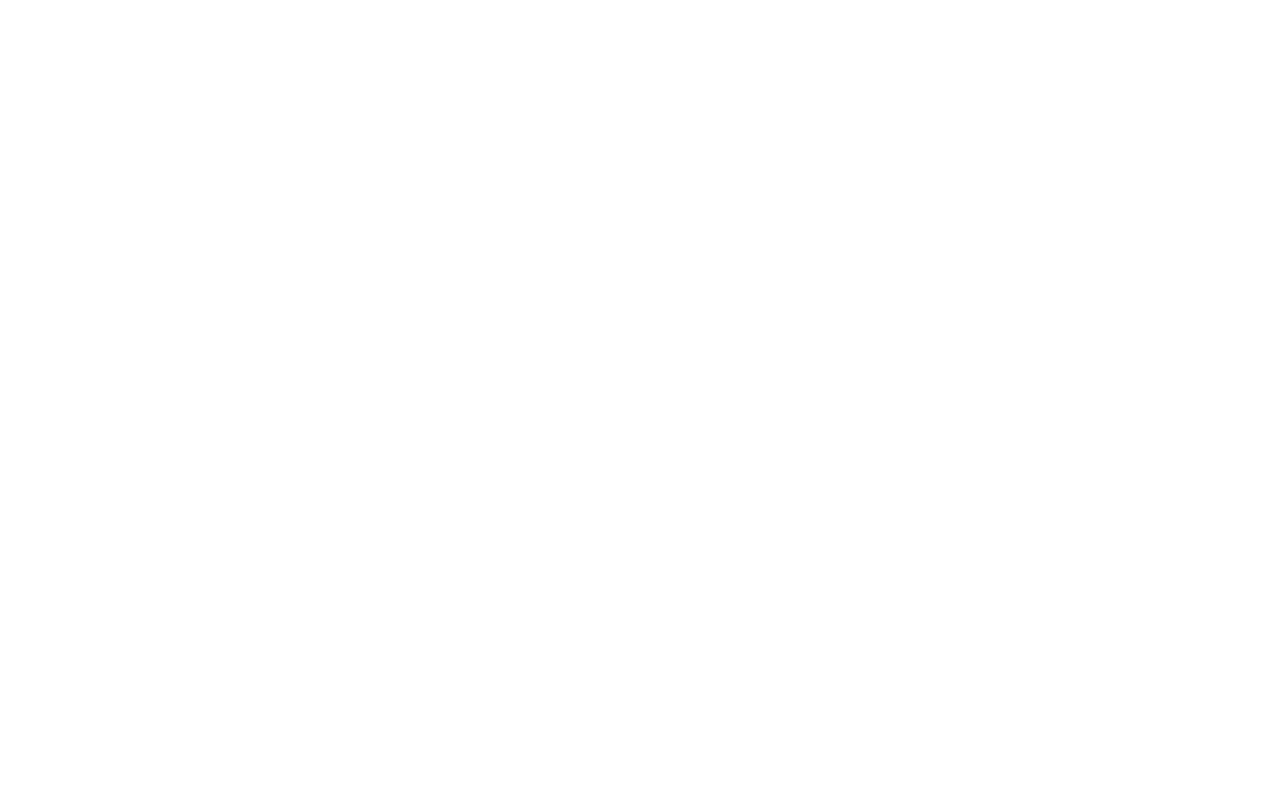
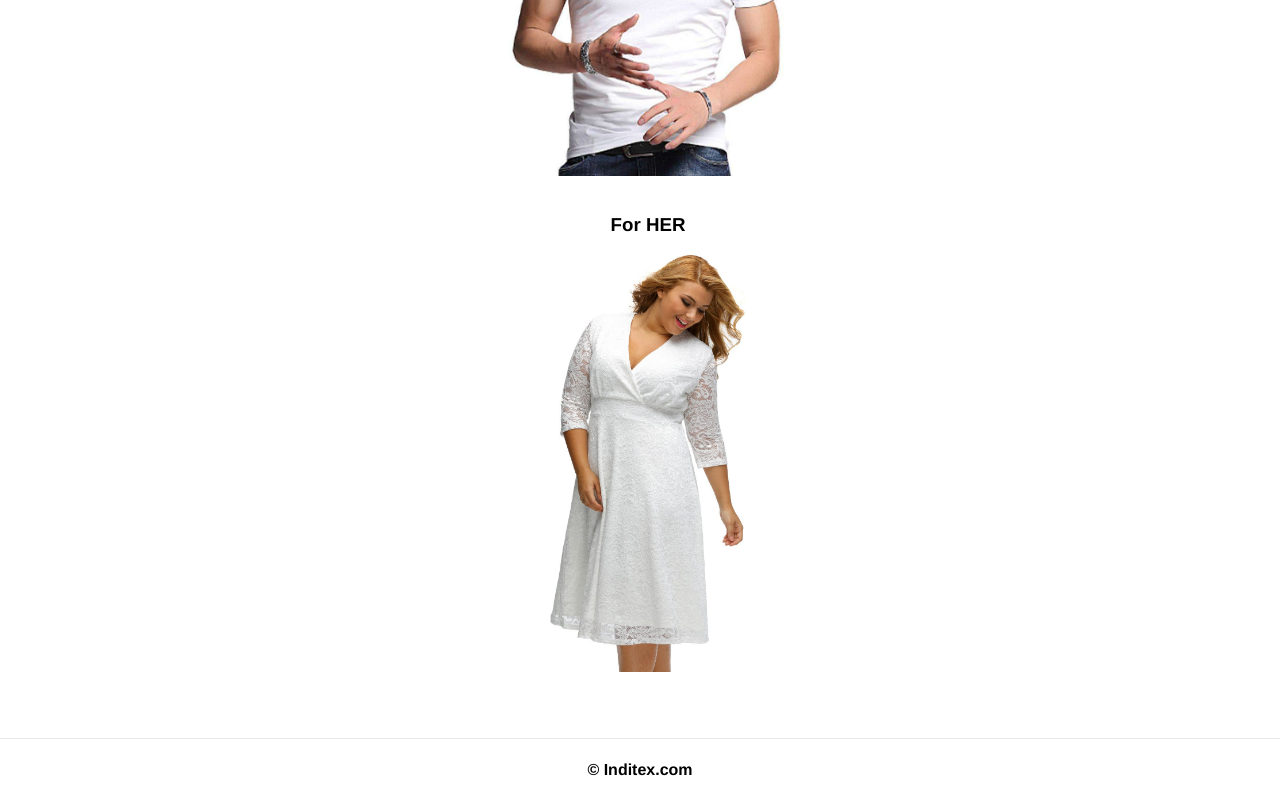
Before and after one commit to bijay007/bershka_bijay, a Vue app in the folder question_4/: page / in a window 1280 px wide. Shown: the part 410-1210 px from the top of the page. Before the commit the page ends 800 px from the top, so only its background shows below. Built offline with nearby package versions, Linux system fonts and the light colour scheme.

Commit message:
Add main body and footer component

```diff
--- /dev/null
+++ b/question_4/src/components/Footer.vue
@@ -0,0 +1,13 @@
+<template>
+  <footer>
+    <h4>
+      &copy; Inditex.com
+    </h4>
+  </footer>
+</template>
+
+<style scoped>
+  h4 {
+    margin: none;
+  }
+</style>
--- a/question_4/src/components/HomeContainer.vue
+++ b/question_4/src/components/HomeContainer.vue
@@ -1,5 +1,38 @@
 <template>
-  <div>
-    Home
+  <div class="home-wrapper">
+    <div class="section-men">
+      <h3>For HIM</h3>
+      <img src="../assets/mens_clothing.jpg">
+    </div>
+    <div class="section-women">
+      <h3>For HER</h3>
+      <img src="../assets/womens_clothing.jpg">
+    </div>
   </div>
 </template>
+
+<style scoped>
+  .home-wrapper {
+    display: flex;
+    flex-direction: column;
+    padding: 2rem;
+  }
+  .section-men, .section-women {
+    width: 100%;
+    height: 60vh;
+    padding: 0.5rem;
+  }
+  img {
+    width: auto;
+    height: 90%;
+  }
+  img:hover {
+    cursor: pointer;
+    background-color:rgb(161, 151, 151);
+    opacity: 0.4;
+  }
+  h3 {
+    margin: 0.25rem;
+    font-family: 'Franklin Gothic Medium', 'Arial Narrow', Arial, sans-serif;
+  }
+</style>
--- a/question_4/src/components/NavBar.vue
+++ b/question_4/src/components/NavBar.vue
@@ -13,7 +13,7 @@
   </nav>
 </template>
 
-<style>
+<style scoped>
   nav {
     display: flex;
     justify-content: space-between;
--- a/question_4/src/views/Home.vue
+++ b/question_4/src/views/Home.vue
@@ -6,18 +6,23 @@
     <section class="home-container">
       <HomeContainer />
     </section>
+    <section class="footer">
+      <Footer />
+    </section>
   </main>
 </template>
 
 <script>
 import NavBar from '@/components/NavBar.vue';
 import HomeContainer from '@/components/HomeContainer.vue';
+import Footer from '@/components/Footer.vue';
 
 export default {
   name: 'home',
   components: {
     NavBar,
     HomeContainer,
+    Footer
   },
 };
 </script>
@@ -34,4 +39,11 @@
   .home-container {
     padding: 0.5rem 0;
   }
+  .footer {
+    min-height: 5vh;
+    border-top: 1px solid #e9e9e9;
+    display: flex;
+    align-items: center;
+    justify-content: center;
+  }
 </style>
```
Also changed, not shown: question_4/src/assets/mens_clothing.jpg (added), question_4/src/assets/womens_clothing.jpg (added).
